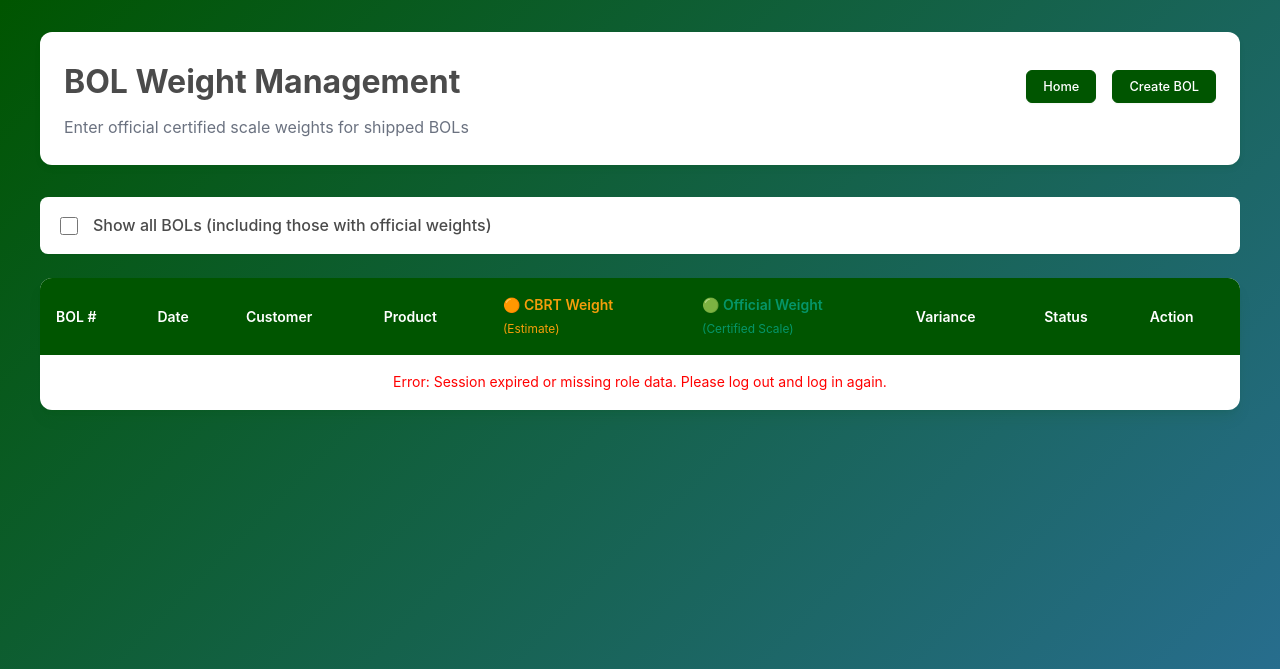
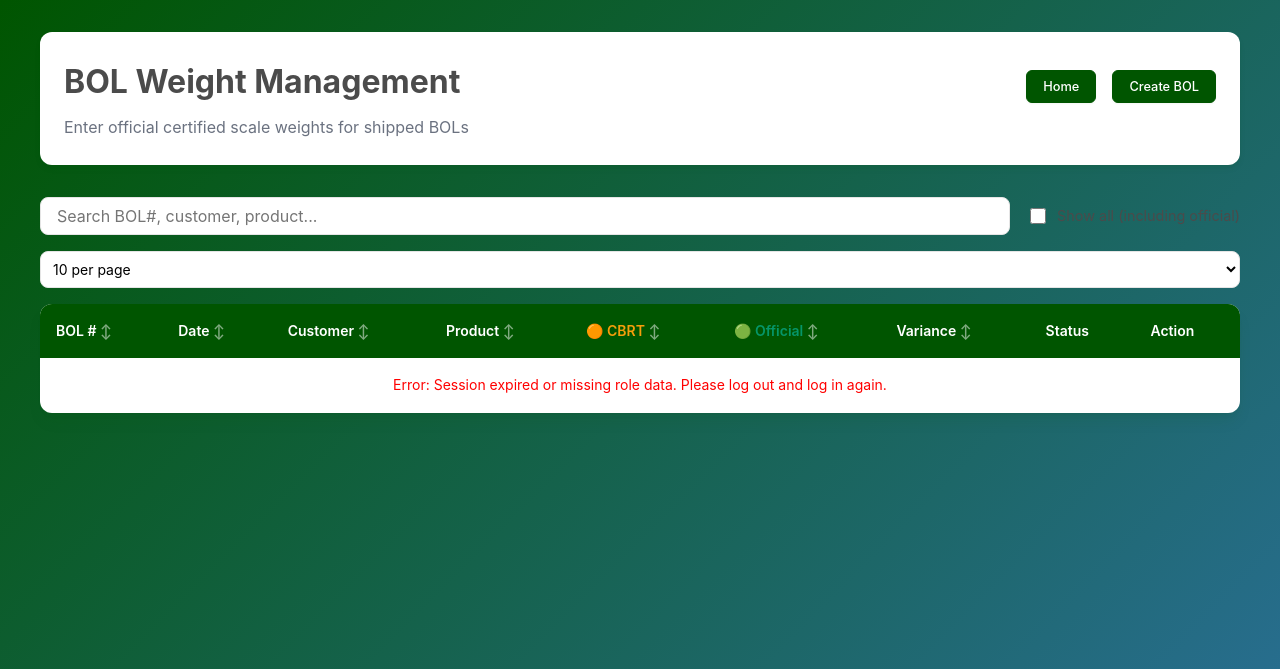
Before and after one commit to CBRT513/django-primetrade, a Django app: page /bol-weights.html in a window 1280 px wide. Shown: the top 669 px of the page. Run offline with Django 4.2, Linux system fonts and the light colour scheme; a user stored in the database is signed in; data that the repository does not hold is empty.

Commit message:
feat: add search, sort, pagination to Recent Shipments tables
- Add sortable columns (click to sort asc/desc) for all data columns
- Add search box to filter by BOL#, product, customer, truck, date
- Add page size selector (10, 25, 50, 100 per page)
- Add pagination controls with First/Prev/Next/Last buttons
- Apply to both client.html (customer view) and bol-weights.html (admin)
- Also sort Open Releases by release number ascending

🤖 Generated with [Claude Code](https://claude.com/claude-code)

Co-Authored-By: Claude <noreply@anthropic.com>

```diff
--- a/templates/bol-weights.html
+++ b/templates/bol-weights.html
@@ -150,6 +150,81 @@
     }
     .ta-r { text-align: right; }
     .ta-c { text-align: center; }
+
+    /* Data table controls */
+    .table-controls {
+      display: flex;
+      gap: 1rem;
+      margin-bottom: 1rem;
+      flex-wrap: wrap;
+      align-items: center;
+    }
+    .search-box {
+      flex: 1;
+      min-width: 200px;
+      padding: 0.5rem 1rem;
+      border: 1px solid var(--border);
+      border-radius: 8px;
+      font-size: 1rem;
+      background: var(--surface);
+    }
+    .search-box:focus {
+      outline: none;
+      border-color: var(--primary);
+      box-shadow: 0 0 0 3px rgba(var(--primary-rgb), 0.1);
+    }
+    .page-size-select {
+      padding: 0.5rem;
+      border: 1px solid var(--border);
+      border-radius: 8px;
+      font-size: 0.875rem;
+      background: var(--surface);
+    }
+    th.sortable {
+      cursor: pointer;
+      user-select: none;
+    }
+    th.sortable:hover {
+      background: rgba(255,255,255,0.1);
+    }
+    th.sortable::after {
+      content: ' ↕';
+      opacity: 0.5;
+    }
+    th.sortable.asc::after {
+      content: ' ↑';
+      opacity: 1;
+    }
+    th.sortable.desc::after {
+      content: ' ↓';
+      opacity: 1;
+    }
+    .pagination {
+      display: flex;
+      gap: 0.5rem;
+      justify-content: center;
+      align-items: center;
+      margin-top: 1rem;
+    }
+    .pagination button {
+      padding: 0.5rem 1rem;
+      border: 1px solid var(--border);
+      background: var(--surface);
+      border-radius: 6px;
+      cursor: pointer;
+      color: var(--text-primary);
+    }
+    .pagination button:disabled {
+      opacity: 0.5;
+      cursor: not-allowed;
+    }
+    .pagination button:hover:not(:disabled) {
+      background: var(--surface-elevated);
+    }
+    .pagination .page-info {
+      color: var(--text-secondary);
+      font-size: 0.875rem;
+    }
   </style>
 </head>
 <body>
@@ -165,23 +240,30 @@
       </div>
     </div>
 
-    <div style="margin-bottom: 1.5rem; padding: 1rem; background: var(--surface); border-radius: 8px; box-shadow: var(--shadow-sm);">
-      <label style="display: flex; align-items: center; gap: 0.75rem; cursor: pointer; font-size: 1rem; font-weight: 500;">
-        <input type="checkbox" id="showAll" onchange="loadBOLs()" style="width: 18px; height: 18px; cursor: pointer;">
-        <span>Show all BOLs (including those with official weights)</span>
+    <div class="table-controls">
+      <input type="text" id="bolSearch" class="search-box" placeholder="Search BOL#, customer, product...">
+      <label style="display: flex; align-items: center; gap: 0.5rem; cursor: pointer; font-size: 0.9rem;">
+        <input type="checkbox" id="showAll" onchange="applyFilters()" style="width: 16px; height: 16px; cursor: pointer;">
+        <span>Show all (including official)</span>
       </label>
+      <select id="bolPageSize" class="page-size-select">
+        <option value="10">10 per page</option>
+        <option value="25">25 per page</option>
+        <option value="50">50 per page</option>
+        <option value="100">100 per page</option>
+      </select>
     </div>
 
     <table class="bol-table">
       <thead>
         <tr>
-          <th>BOL #</th>
-          <th>Date</th>
-          <th>Customer</th>
-          <th>Product</th>
-          <th class="ta-r"><span style="color: #f59e0b;">🟠 CBRT Weight</span><br/><span style="font-size: 0.85em; font-weight: 400; color: #f59e0b;">(Estimate)</span></th>
-          <th class="ta-r"><span style="color: #059669;">🟢 Official Weight</span><br/><span style="font-size: 0.85em; font-weight: 400; color: #059669;">(Certified Scale)</span></th>
-          <th class="ta-r">Variance</th>
+          <th class="sortable" data-sort="bolNo">BOL #</th>
+          <th class="sortable" data-sort="date">Date</th>
+          <th class="sortable" data-sort="buyerName">Customer</th>
+          <th class="sortable" data-sort="productName">Product</th>
+          <th class="sortable ta-r" data-sort="cbrtWeightTons"><span style="color: #f59e0b;">🟠 CBRT</span></th>
+          <th class="sortable ta-r" data-sort="officialWeightTons"><span style="color: #059669;">🟢 Official</span></th>
+          <th class="sortable ta-r" data-sort="variancePercent">Variance</th>
           <th class="ta-c">Status</th>
           <th class="ta-c">Action</th>
         </tr>
@@ -192,6 +274,7 @@
         </tr>
       </tbody>
     </table>
+    <div class="pagination" id="bolPagination"></div>
   </div>
 
   <!-- Weight Entry Modal -->
@@ -281,32 +364,79 @@
       return res.json();
     }
 
+    // Table state
+    let allBOLs = [];
+    let filteredBOLs = [];
+    let currentPage = 1;
+    let pageSize = 10;
+    let sortColumn = 'date';
+    let sortDirection = 'desc';
+
     async function loadBOLs() {
       try {
+        const data = await getJSON('/api/history');
+        allBOLs = data.rows || [];
+        bolCache = {};
+        allBOLs.forEach(row => { bolCache[row.id] = row; });
+        applyFilters();
+      } catch (err) {
+        console.error('Error loading BOLs:', err);
+        document.getElementById('bolTableBody').innerHTML =
+          `<tr><td colspan="9" class="ta-c" style="color: red;">Error: ${err.message}</td></tr>`;
+      }
+    }
+
+    function applyFilters() {
       const showAll = document.getElementById('showAll').checked;
-        const data = await getJSON('/api/history');
+      const searchQuery = (document.getElementById('bolSearch').value || '').toLowerCase();
+
+      filteredBOLs = allBOLs.filter(row => {
+        // Filter by official weight status
+        if (!showAll && row.officialWeightTons) return false;
+        // Filter by search
+        if (searchQuery) {
+          return (row.bolNo || '').toLowerCase().includes(searchQuery) ||
+                 (row.buyerName || '').toLowerCase().includes(searchQuery) ||
+                 (row.productName || '').toLowerCase().includes(searchQuery) ||
+                 (row.date || '').toLowerCase().includes(searchQuery);
+        }
+        return true;
+      });
+
+      currentPage = 1;
+      renderBOLs();
+    }
+
+    function renderBOLs() {
       const tbody = document.getElementById('bolTableBody');
 
-        if (!data.rows || data.rows.length === 0) {
+      if (filteredBOLs.length === 0) {
         tbody.innerHTML = '<tr><td colspan="9" class="ta-c">No BOLs found</td></tr>';
+        document.getElementById('bolPagination').innerHTML = '';
         return;
       }
 
-        // Filter based on checkbox
-        const rows = showAll ? data.rows : data.rows.filter(r => !r.officialWeightTons);
+      // Sort
+      const sorted = [...filteredBOLs].sort((a, b) => {
+        let aVal = a[sortColumn] || '';
+        let bVal = b[sortColumn] || '';
+        if (['cbrtWeightTons', 'officialWeightTons', 'varianceTons', 'variancePercent'].includes(sortColumn)) {
+          aVal = Number(aVal) || 0;
+          bVal = Number(bVal) || 0;
+        }
+        if (aVal < bVal) return sortDirection === 'asc' ? -1 : 1;
+        if (aVal > bVal) return sortDirection === 'asc' ? 1 : -1;
+        return 0;
+      });
 
-        if (rows.length === 0) {
-          tbody.innerHTML = '<tr><td colspan="9" class="ta-c">No BOLs awaiting official weights</td></tr>';
-          return;
-        }
+      // Paginate
+      const totalPages = Math.ceil(sorted.length / pageSize);
+      currentPage = Math.min(currentPage, totalPages);
+      const start = (currentPage - 1) * pageSize;
+      const pageData = sorted.slice(start, start + pageSize);
 
-        // Color scheme: 🟢 Official = #059669 (green), 🟠 CBRT = #f59e0b (amber)
       let html = '';
-        bolCache = {}; // Clear cache
-        rows.forEach(row => {
-          // Cache the BOL for modal access
-          bolCache[row.id] = row;
-
+      pageData.forEach(row => {
         const hasOfficialWeight = row.officialWeightTons !== null && row.officialWeightTons !== undefined;
         const hasStampedPdf = row.stampedPdfUrl && row.stampedPdfUrl !== '';
         const cbrtWeight = Number(row.cbrtWeightTons || 0).toFixed(2);
@@ -318,28 +448,15 @@
           const variance = Number(row.varianceTons || 0);
           const variancePercent = Number(row.variancePercent || 0);
           const absPercent = Math.abs(variancePercent);
-
-            if (absPercent >= 5 || Math.abs(variance) >= 0.5) {
-              varianceClass = 'variance-critical';
-            } else if (absPercent >= 2 || Math.abs(variance) >= 0.2) {
-              varianceClass = 'variance-warning';
-            } else {
-              varianceClass = 'variance-good';
+          if (absPercent >= 5 || Math.abs(variance) >= 0.5) varianceClass = 'variance-critical';
+          else if (absPercent >= 2 || Math.abs(variance) >= 0.2) varianceClass = 'variance-warning';
+          else varianceClass = 'variance-good';
+          const sign = variance >= 0 ? '+' : '';
+          varianceHTML = `<span class="${varianceClass}">${sign}${variance.toFixed(2)}t (${sign}${variancePercent.toFixed(1)}%)</span>`;
         }
 
-            const sign = variance >= 0 ? '+' : '';
-            varianceHTML = `<span class="${varianceClass}">${sign}${variance.toFixed(2)} t (${sign}${variancePercent.toFixed(1)}%)</span>`;
-          }
-
-          const statusBadge = hasOfficialWeight
-            ? '<span class="official-weight-badge">Official</span>'
-            : '<span class="pending-weight-badge">Pending</span>';
-
-          const actionButton = hasOfficialWeight
-            ? '-'
-            : `<button class="btn btn-sm" onclick="openWeightModal(${row.id})">Enter Weight</button>`;
-
-          // Always show stamped PDF if available (when official weight entered), otherwise original
+        const statusBadge = hasOfficialWeight ? '<span class="official-weight-badge">Official</span>' : '<span class="pending-weight-badge">Pending</span>';
+        const actionButton = hasOfficialWeight ? '-' : `<button class="btn btn-sm" onclick="openWeightModal(${row.id})">Enter Weight</button>`;
         const pdfUrl = hasStampedPdf ? row.stampedPdfUrl : (row.pdfUrl || '#');
 
         html += `
@@ -348,22 +465,60 @@
             <td>${row.date || '-'}</td>
             <td>${row.buyerName || '-'}</td>
             <td>${row.productName || '-'}</td>
-              <td class="ta-r weight-cell" style="color: #f59e0b; font-weight: 600;">${cbrtWeight}</td>
+            <td class="ta-r weight-cell" style="color: #f59e0b;">${cbrtWeight}</td>
             <td class="ta-r weight-cell" style="color: #059669; font-weight: 700;">${officialWeight}</td>
             <td class="ta-r">${varianceHTML}</td>
             <td class="ta-c">${statusBadge}</td>
             <td class="ta-c">${actionButton}</td>
-            </tr>
-          `;
+          </tr>`;
       });
       tbody.innerHTML = html;
 
-      } catch (err) {
-        console.error('Error loading BOLs:', err);
-        document.getElementById('bolTableBody').innerHTML =
-          `<tr><td colspan="9" class="ta-c" style="color: red;">Error: ${err.message}</td></tr>`;
+      // Pagination
+      const paginationEl = document.getElementById('bolPagination');
+      if (totalPages > 1) {
+        paginationEl.innerHTML = `
+          <button onclick="bolPage(1)" ${currentPage === 1 ? 'disabled' : ''}>First</button>
+          <button onclick="bolPage(${currentPage - 1})" ${currentPage === 1 ? 'disabled' : ''}>Prev</button>
+          <span class="page-info">Page ${currentPage} of ${totalPages} (${filteredBOLs.length} total)</span>
+          <button onclick="bolPage(${currentPage + 1})" ${currentPage === totalPages ? 'disabled' : ''}>Next</button>
+          <button onclick="bolPage(${totalPages})" ${currentPage === totalPages ? 'disabled' : ''}>Last</button>
+        `;
+      } else {
+        paginationEl.innerHTML = `<span class="page-info">${filteredBOLs.length} total</span>`;
       }
     }
+
+    window.bolPage = function(page) {
+      currentPage = page;
+      renderBOLs();
+    };
+
+    // Search
+    document.getElementById('bolSearch').addEventListener('input', applyFilters);
+
+    // Page size
+    document.getElementById('bolPageSize').addEventListener('change', function() {
+      pageSize = parseInt(this.value);
+      currentPage = 1;
+      renderBOLs();
+    });
+
+    // Sortable columns
+    document.querySelectorAll('.bol-table th.sortable').forEach(th => {
+      th.addEventListener('click', function() {
+        const col = this.dataset.sort;
+        if (sortColumn === col) {
+          sortDirection = sortDirection === 'asc' ? 'desc' : 'asc';
+        } else {
+          sortColumn = col;
+          sortDirection = 'asc';
+        }
+        document.querySelectorAll('.bol-table th.sortable').forEach(t => t.classList.remove('asc', 'desc'));
+        this.classList.add(sortDirection);
+        renderBOLs();
+      });
+    });
 
     function openWeightModal(bolId) {
       const bol = bolCache[bolId];
```
Also changed, not shown: static/client.html (+187 -21 lines). Lines whose indentation alone changed are shown as unchanged.
